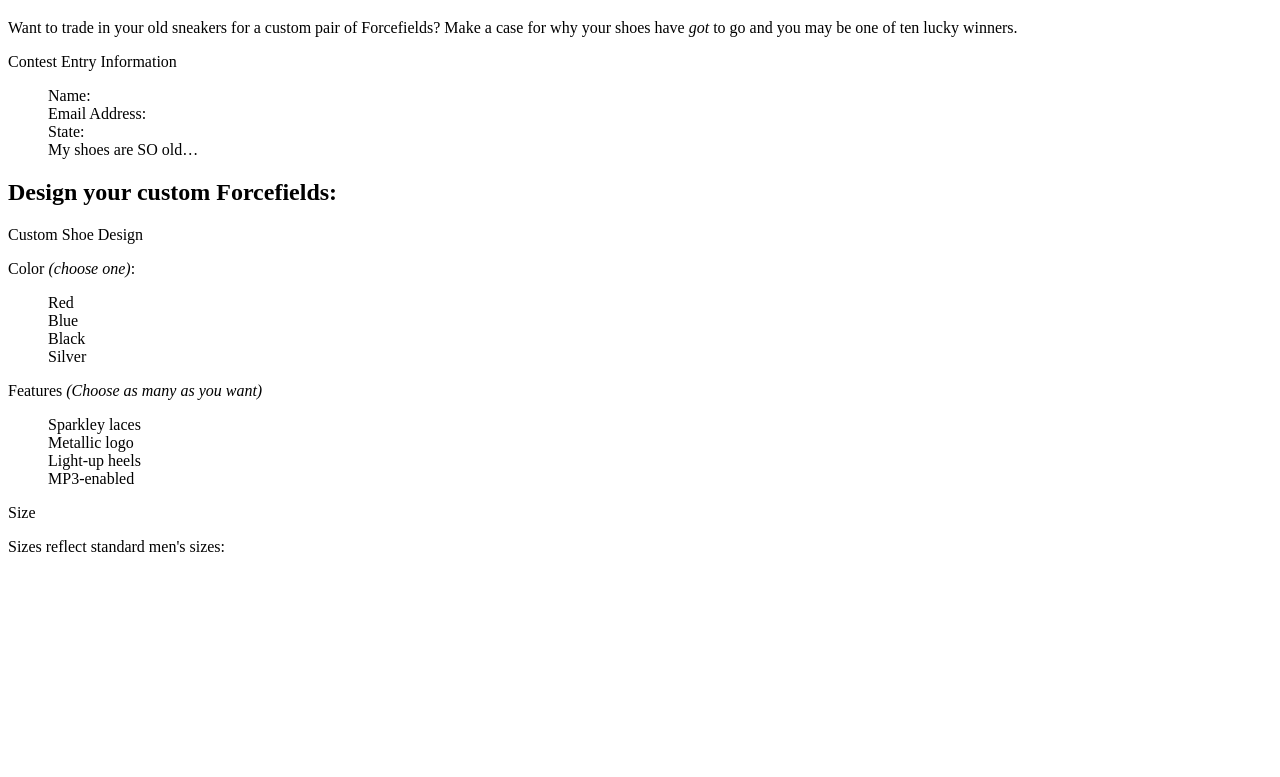
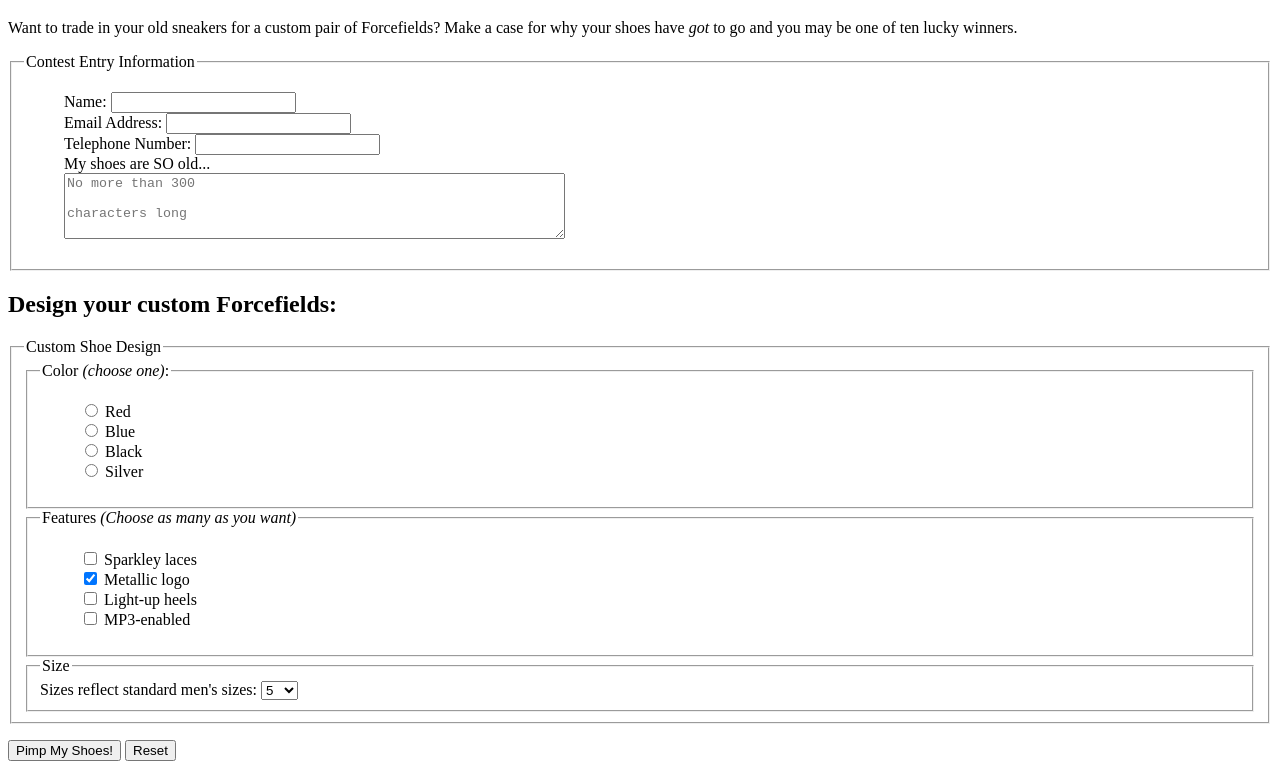
Before and after one commit to ConnorManiatty/Learning-web-design, a plain HTML site: page Ch9/contest_entry.html in a window 1280 px wide. Shown: the part 61-838 px from the top of the page. Before the commit the page ends 800 px from the top, so only its background shows below. Drawn offline with Linux system fonts and the light colour scheme.

Commit message:
completed 11-1

```diff
--- a/Ch9/contest_entry.html
+++ b/Ch9/contest_entry.html
@@ -1,52 +1,107 @@
 <!DOCTYPE html >
 <html>
 <head>
+
+
  <meta charset="utf-8" >
 <title>Contest Entry Form</title>
 <style type="text/css">
+
+
  ol, ul {
 list-style-type: none;
 }
 </style>
 </head>
 
+
 <body>
 
 <h1>&ldquo;Pimp My Shoes&rdquo; Contest Entry Form</h1>
 
-<p>Want to trade in your old sneakers for a custom pair of Forcefields? Make a case for why your shoes have <em>got</em> to go and you may be one of ten lucky winners.</p>
+<p>Want to trade in your old sneakers for a custom pair of Forcefields? Make a case for why your shoes have
+<em>got</em> to go and you may be one of ten lucky winners.</p>
 
-<p>Contest Entry Information</p>
+<form action="http://www.learningwebdesign.com/contest.php" method="post">
+
+<fieldset>
+
+<legend>Contest Entry Information</legend>
+
 
 <ul>
-<li>Name:</li>
-<li>Email Address:</li>
-<li>State:</li>
-<li>My shoes are SO old…</li>
+  <li><label for="form-name">Name:</label> <input type="text" name="username" id="form-name"></li>
+  <li><label for="form-email">Email Address:</label> <input type="email" name="emailaddress" id="form-email">
+
+
+</li>
+
+  <li><label for="form-tel">Telephone Number:</label> <input type="tel" name="telephone" id="form-tel"></li>
+  <li><label for="form-story">My shoes are SO old...</label><br>
+
+<textarea name="story" rows="4" cols="60" maxlength="300" id="form-story" placeholder="No more than 300
+
+characters long"></textarea></li>
 </ul>
 
+
+</fieldset>
 <h2>Design your custom Forcefields:</h2>
 
-<p>Custom Shoe Design</p>
+<fieldset>
+<legend>Custom Shoe Design</legend>
+<fieldset>
 
-<p>Color <em>(choose one)</em>:</p>
+<legend>Color <em>(choose one)</em>:</legend>
   <ul>
-  <li>Red</li>
-  <li>Blue</li>
-  <li>Black</li>
-  <li>Silver</li>
+    <li><label><input type="radio" name="color" value="red"> Red</label></li>
+    <li><label><input type="radio" name="color" value="blue"> Blue</label></li>
+    <li><label><input type="radio" name="color" value="black"> Black</label></li>
+    <li><label><input type="radio" name="color" value="silver"> Silver</label></li>
   </ul>
 
-<p>Features <em>(Choose as many as you want)</em></p>
+
+</fieldset>
+
+<fieldset>
+
+<legend>Features <em>(Choose as many as you want)</em></legend>
   <ul>
-  <li>Sparkley laces</li>
-  <li>Metallic logo</li>
-  <li>Light-up heels</li>
-  <li>MP3-enabled</li>
+    <li><label><input type="checkbox" name="feature" value="laces"> Sparkley laces</label></li>
+    <li><label><input type="checkbox" name="feature" value="logo" checked> Metallic logo</label></li>
+    <li><label><input type="checkbox" name="feature" value="heels"> Light-up heels</label></li>
+    <li><label><input type="checkbox" name="feature" value="mp3"> MP3-enabled</label></li>
   </ul>
 
-<p>Size</p>
-<p>Sizes reflect standard men's sizes:</p>
+</fieldset>
 
+<fieldset>
+<legend>Size</legend>
+<label for="form-size">Sizes reflect standard men's sizes:</label>
+<select id="form-size" name="size" size="1">
+
+
+ <option>5</option>
+<option>6</option>
+<option>7</option>
+<option>8</option>
+<option>9</option>
+<option>10</option>
+<option>11</option>
+<option>12</option>
+<option>13</option>
+
+
+</select>
+
+
+</fieldset>
+
+
+</fieldset>
+
+<p><input type="submit" value="Pimp My Shoes!">
+<input type="reset"></p>
+</form>
 </body>
 </html>
```
Also changed, not shown: LWD4e_materials/LWD4e_chapter11/twenties.html (+17 -1 lines). Lines whose indentation alone changed are shown as unchanged.
